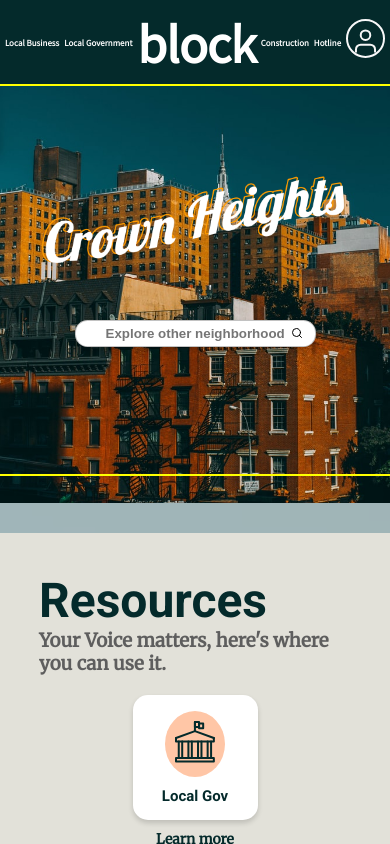
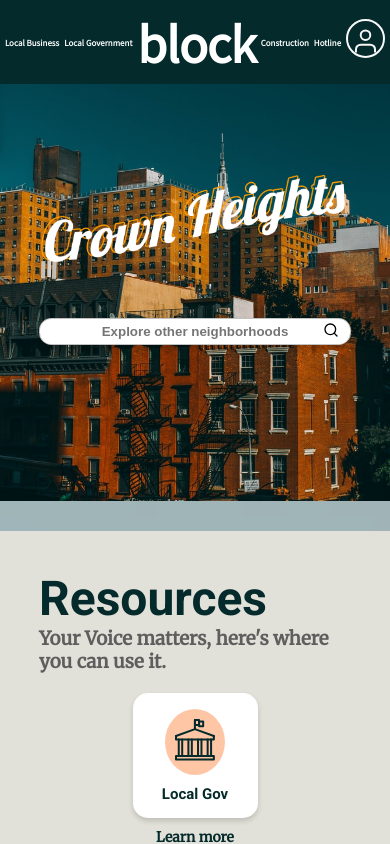
Before and after one commit to demurphy16/Block-App, a React (Create React App) app in the folder client/: page / in a window 390 px wide. Built offline with nearby package versions, Linux system fonts and the light colour scheme; no server answers.

Commit message:
everyone working on fine tuning style details and media qs

```diff
--- a/client/src/components/Announcement/Announcements.css
+++ b/client/src/components/Announcement/Announcements.css
@@ -34,3 +34,13 @@
   font-family: var(--font-merriweather);
   margin-bottom: 20px;
 }
+
+@media screen and (max-width: 700px) {
+  .announcements-content {
+    flex-direction: column;
+    margin-bottom: 10px;
+  }
+  .announcements-subheader h3 {
+    text-align: center;
+  }
+}
--- a/client/src/components/Title/title.css
+++ b/client/src/components/Title/title.css
@@ -25,9 +25,9 @@
   font-weight: bold;
   border: 0.5px solid rgba(133, 133, 133, 0.5);
   border-radius: 12.5px;
-  padding: 5px 30px;
+  padding: 5px 10%;
   box-shadow: 0px 3px 5px 0.15px rgba(0, 0, 0, 0.15);
-  min-width: 18vw;
+  min-width: 20vw;
   text-align: center;
   background: url("../../assets/icons/search.svg") no-repeat;
   background-size: 5%;
@@ -35,13 +35,42 @@
   background-color: white;
 }
 
+@media screen and (max-width: 1280px) {
+  .search {
+    min-width: 25vw;
+  }
+}
+
+@media screen and (max-width: 1000px) {
+  .search {
+    min-width: 35vw;
+  }
+}
+
+@media screen and (max-width: 700px) {
+  .search {
+    min-width: 45vw;
+    padding: 5px 2px;
+  }
+}
+
 @media screen and (max-width: 600px) {
   .title img {
-    border: 2px solid yellow;
     width: 200%;
   }
   .title form {
     margin-top: -40%;
     margin-bottom: 40%;
   }
+  .search {
+    min-width: 50vw;
+    padding: 5px 2px;
+  }
 }
+
+@media screen and (max-width: 500px) {
+  .search {
+    min-width: 80vw;
+    padding: 5px 2px;
+  }
+}
```
